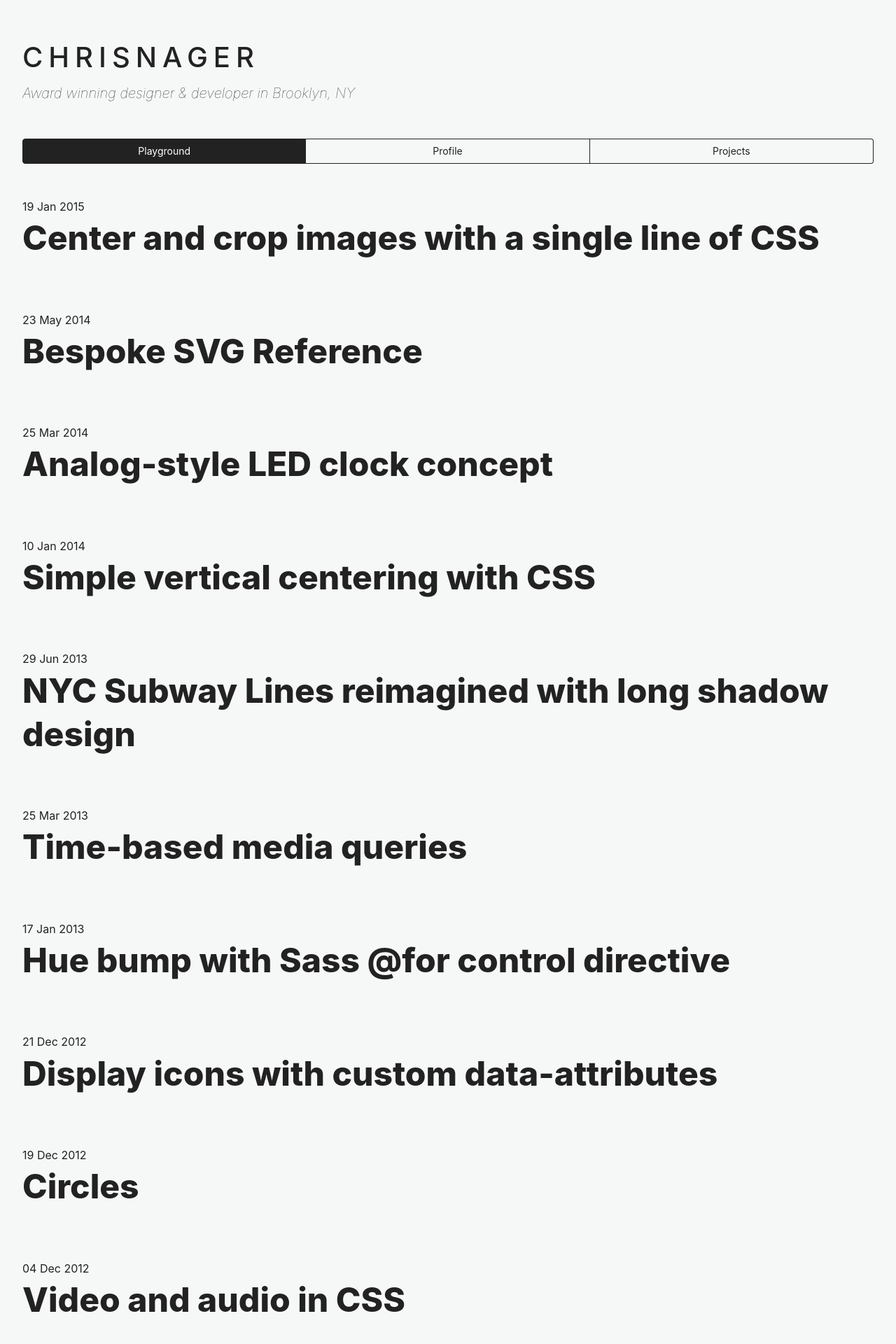
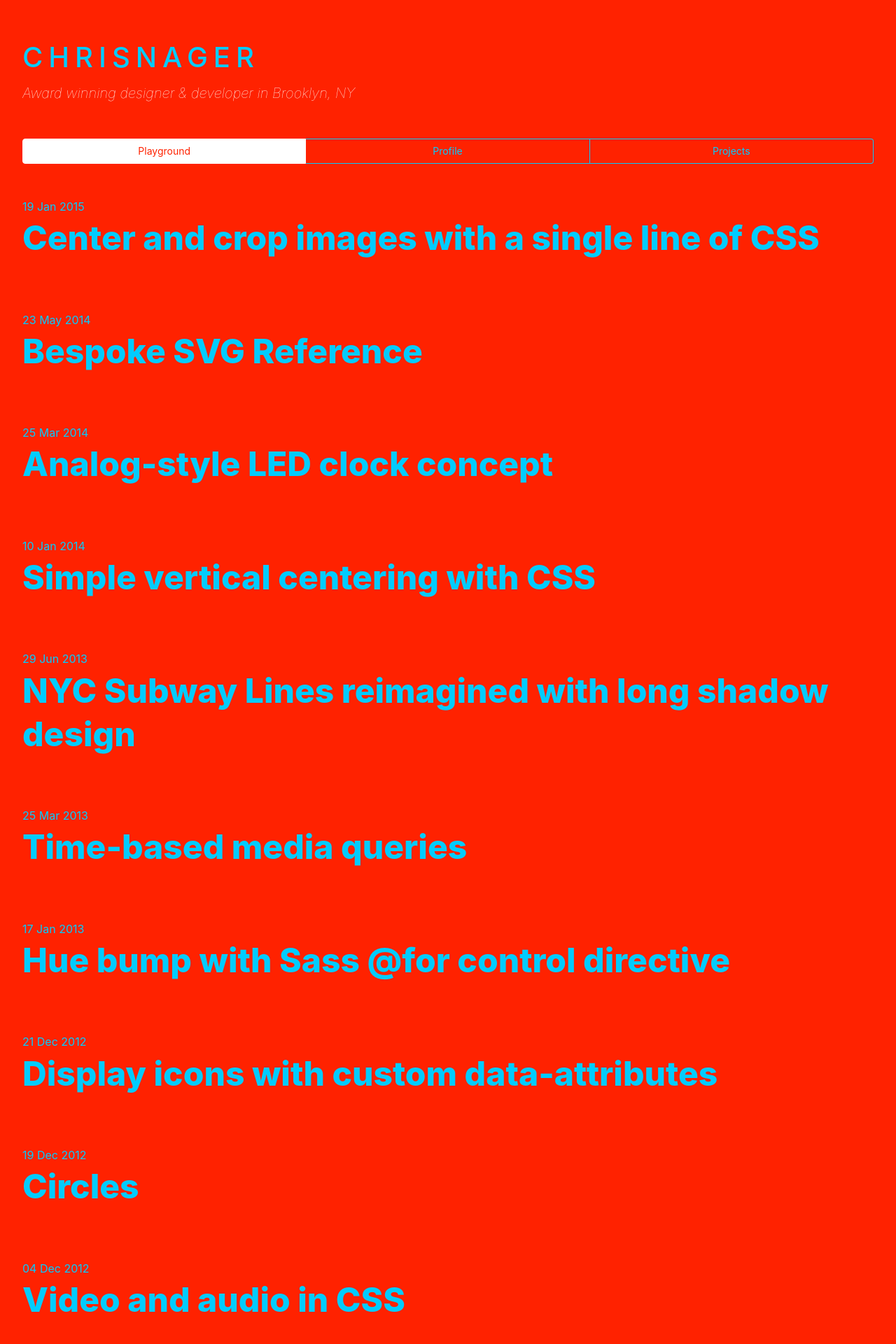
Before and after one commit to chrisnager/chrisnager.github.io, a Jekyll site: the page built from index.html, in a window 1280 px wide. Shown: the top 1920 px of the page at 70% size. Built offline with Jekyll 4.4.1, drawn with Linux system fonts in a browser that asks for light colours; nearby versions of some CDN libraries; library files that are not in the unit come from our copies.

Commit message:
Change base colors

```diff
--- a/css/chrisnager.css
+++ b/css/chrisnager.css
@@ -32,8 +32,8 @@
 
 html {
     font: 75%/1.7 -apple-system, BlinkMacSystemFont, sans-serif;
-    color: #222;
-    background-color: #f6f8f7;
+    color: #fff;
+    background-color: #f20;
 }
 
 ::selection {
@@ -47,7 +47,7 @@ ul, ol, dd,
 p, figure,
 pre, table, fieldset, hr {
     margin-top: 0;
-    margin-bottom:1.5rem;
+    margin-bottom: 1.5rem;
 }
 
 h1 {
@@ -62,13 +62,13 @@ ul {
 }
 
 pre {
-    border: 1px solid #DDD;
+    border: 1px solid #ddd;
     border-radius: 4px;
     padding: 1rem;
 }
 
 a {
-    color: inherit;
+    color: #0cf;
 }
 
 img {
@@ -263,16 +263,11 @@ iframe {
 .copyright {
     margin-bottom: 0;
     padding: 1.25rem 1rem;
-    color: #fff;
-    background-color: #222;
+    background-color: #fff;
 }
 
 .copyright p {
     margin-bottom: 0;
-}
-
-.copyright a {
-    color: #fff;
 }
 
 
@@ -343,9 +338,9 @@ iframe {
 .social-links > li > a:active,
 .social-links > li > a:hover,
 .social-links > li > a:focus {
-    border-color: #222;
-    color: #fff;
-    background-color: #222;
+    border-color: #fff;
+    color: #f20;
+    background-color: #fff;
 }
 
 .social-links > li > a > .icon {
@@ -356,12 +351,12 @@ iframe {
 }
 
 .social-links > li > a > .icon path {
-    fill: #222;
+    fill: #fff;
 }
 
 .social-links > li > a:hover > .icon path,
 .social-links > li > a:focus > .icon path {
-    fill: #fff;
+    fill: #f20;
 }
 
 
```
